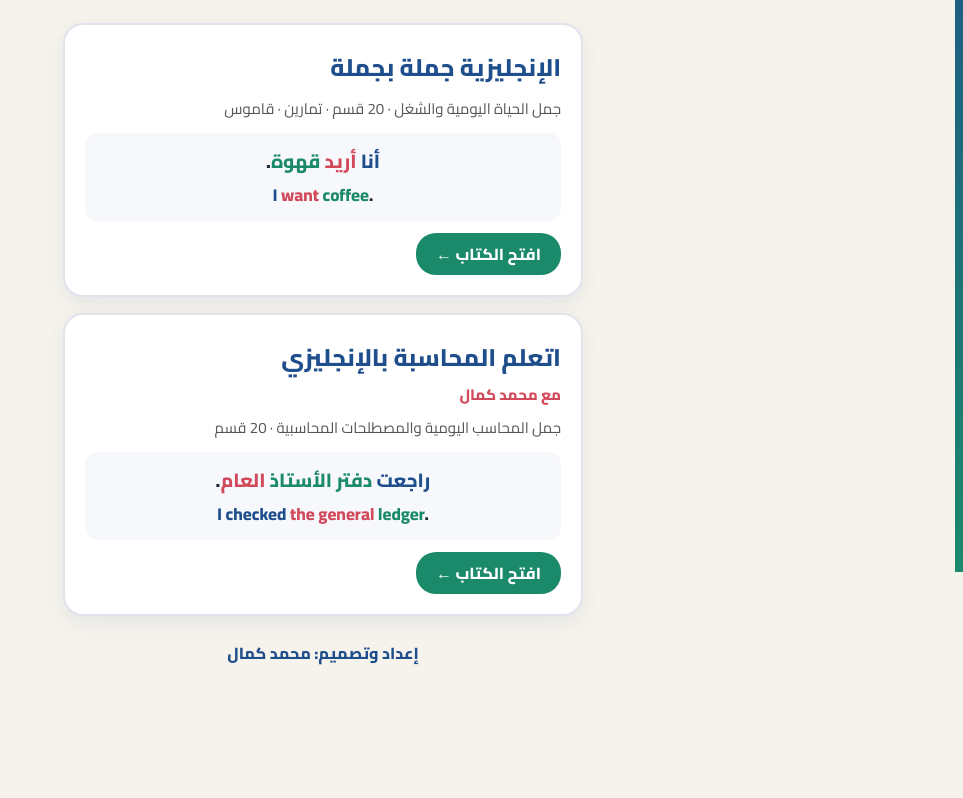
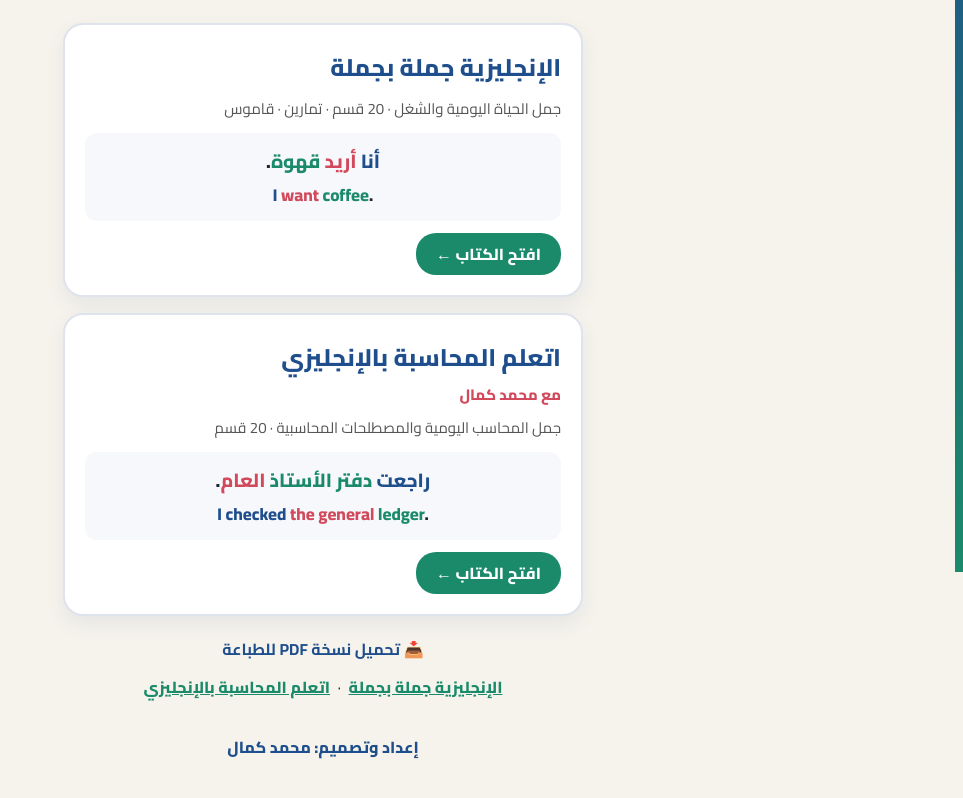
Before and after one commit to mmkamal402-byte/english-books, a plain HTML site: page index.html in a window 1280 px wide. Shown: the part 228-1026 px from the top of the page, without its empty margins (317-1280 px from the left). Before the commit the page ends 936 px from the top, so only its background shows below. Drawn offline with Linux system fonts and the light colour scheme.

Commit message:
إضافة نسخ PDF للتحميل
Co-Authored-By: Claude Opus 5.5 <noreply@anthropic.com>
Claude-Session: https://claude.ai/code/session_01NyigByWWjjER5fHXsAmKxM

```diff
--- a/index.html
+++ b/index.html
@@ -20,4 +20,4 @@ a.bk:active{transform:scale(.98)}
 <div class="demo"><div class="ar"><span style="color:#1f4e8c">أنا</span> <span style="color:#d1495b">أريد</span> <span style="color:#1b8a6b">قهوة</span>.</div><div class="en"><span style="color:#1f4e8c">I</span> <span style="color:#d1495b">want</span> <span style="color:#1b8a6b">coffee</span>.</div></div><span class="go">افتح الكتاب ←</span></a>
 <a class="bk" href="accounting/"><b>اتعلم المحاسبة بالإنجليزي</b><p style="color:#d1495b;font-weight:800;margin:0">مع محمد كمال</p><p>جمل المحاسب اليومية والمصطلحات المحاسبية · 20 قسم</p>
 <div class="demo"><div class="ar"><span style="color:#1f4e8c">راجعت</span> <span style="color:#1b8a6b">دفتر الأستاذ</span> <span style="color:#d1495b">العام</span>.</div><div class="en"><span style="color:#1f4e8c">I checked</span> <span style="color:#d1495b">the general</span> <span style="color:#1b8a6b">ledger</span>.</div></div><span class="go">افتح الكتاب ←</span></a>
-<p class="by">إعداد وتصميم: محمد كمال</p></body></html>
+<div style="text-align:center;margin-top:18px"><b style="color:#1f4e8c">📥 تحميل نسخة PDF للطباعة</b><br><a href="pdf/English-500-Sentences-Mohamed-Kamal.pdf" style="display:inline-block;margin:8px 4px;color:#1b8a6b;font-weight:800">الإنجليزية جملة بجملة</a> · <a href="pdf/Learn-Accounting-in-English-Mohamed-Kamal.pdf" style="display:inline-block;margin:8px 4px;color:#1b8a6b;font-weight:800">اتعلم المحاسبة بالإنجليزي</a></div><p class="by">إعداد وتصميم: محمد كمال</p></body></html>
```
Also changed, not shown: 2 other files.
